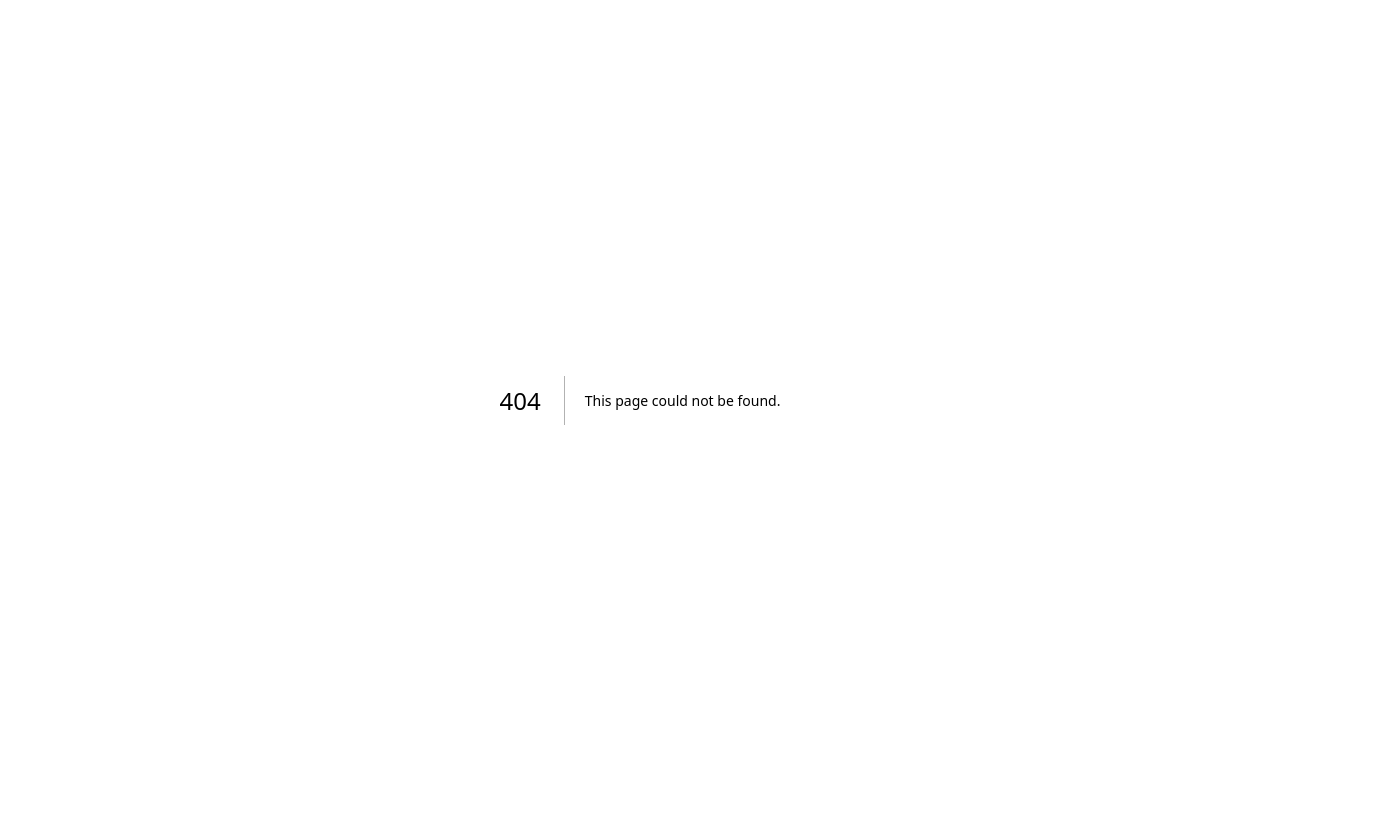
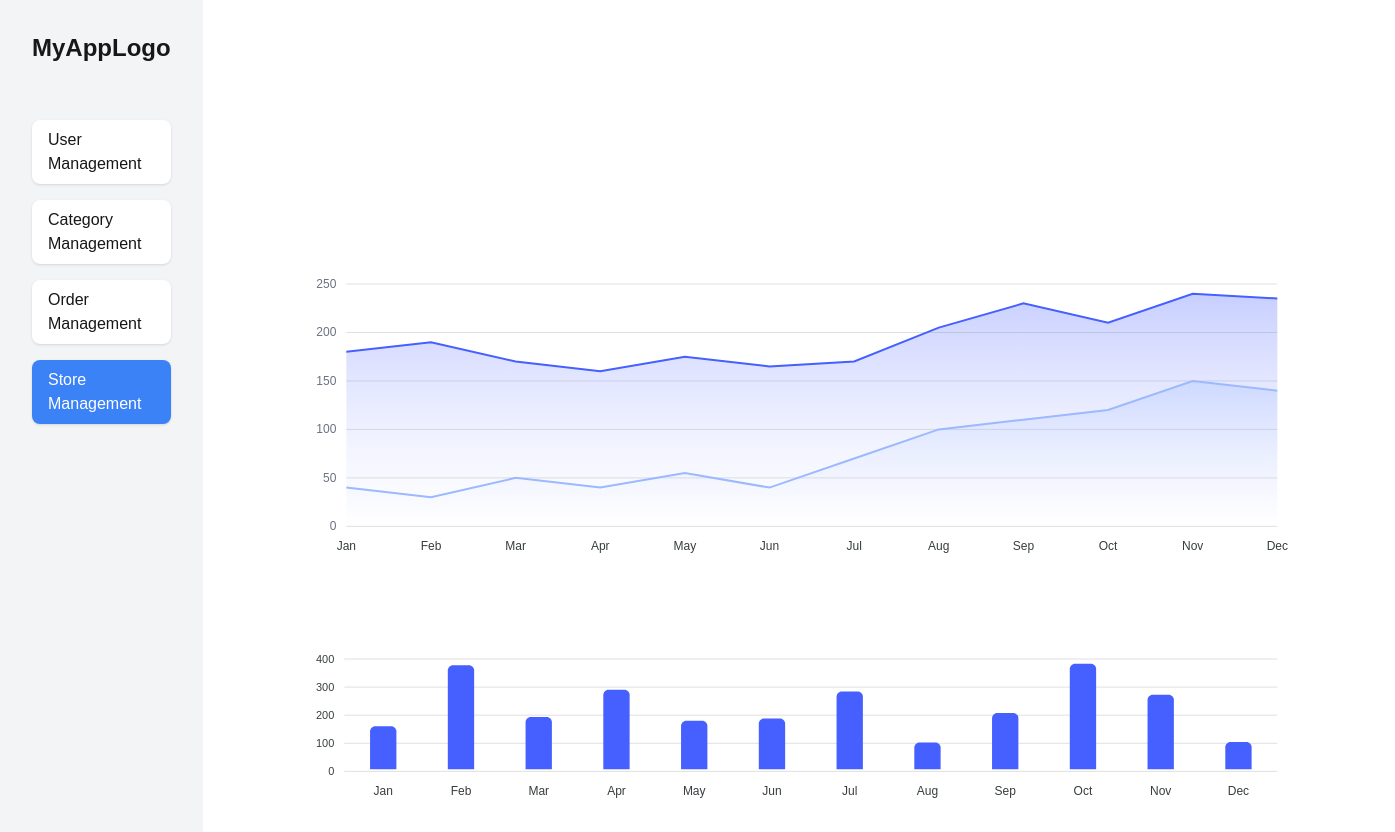
Before and after one commit to AnhZuuu/MilkteaShop_FE, a Next.js app: page /demoUI/store in a window 1280 px wide. Before the commit this address had no page. Shown: the whole page, 1395 px wide, since content can reach past the window. Before the commit the page ends 800 px from the top, so only its background shows below. Built offline with nearby package versions, Linux system fonts and the light colour scheme.

Commit message:
sidebar for demoUI folder

```diff
--- /dev/null
+++ b/src/app/demoUI/layout.tsx
@@ -0,0 +1,23 @@
+
+import SideBar from "@/components/sidebar/sidebar";
+
+export default function MenuLayout({
+  children,
+}: {
+  children: React.ReactNode
+}) {
+  return (
+    <html lang="en">
+      <body className="flex flex-col min-h-screen">
+        <div className="flex flex-1">
+          <aside className="w-1/4 bg-gray-100 p-4">
+            <SideBar />
+          </aside>
+          <main className="flex-1 p-4">
+            {children}
+          </main>
+        </div>
+      </body>
+    </html>
+  );
+}
--- /dev/null
+++ b/src/app/demoUI/store/page.tsx
@@ -0,0 +1,20 @@
+'use client';
+
+import Image from "next/image";
+import LineChartOne from "@/components/charts/line/LineChartOne";
+import BarChartOne from "@/components/charts/bar/BarChartOne";
+
+export default function Home() {
+  return (
+    <div className="grid grid-rows-[20px_1fr_20px] items-center justify-items-center min-h-screen p-8 pb-20 gap-16 sm:p-20 font-[family-name:var(--font-geist-sans)]">
+      <main className="flex flex-col gap-8 row-start-2 items-center sm:items-start">
+      <LineChartOne/>
+
+
+      </main>
+      <footer className="row-start-3 flex gap-6 flex-wrap items-center justify-center">
+      <BarChartOne/>
+      </footer>
+    </div>
+  );
+}
--- a/src/app/page.tsx
+++ b/src/app/page.tsx
@@ -3,18 +3,12 @@
 import Image from "next/image";
 import LineChartOne from "@/components/charts/line/LineChartOne";
 import BarChartOne from "@/components/charts/bar/BarChartOne";
+import LoginComponent from "@/components/login/login";
 
 export default function Home() {
   return (
-    <div className="grid grid-rows-[20px_1fr_20px] items-center justify-items-center min-h-screen p-8 pb-20 gap-16 sm:p-20 font-[family-name:var(--font-geist-sans)]">
-      <main className="flex flex-col gap-8 row-start-2 items-center sm:items-start">
-      <LineChartOne/>
-
-
-      </main>
-      <footer className="row-start-3 flex gap-6 flex-wrap items-center justify-center">
-      <BarChartOne/>
-      </footer>
-    </div>
+    <>
+    <LoginComponent/>
+    </>
   );
 }
--- /dev/null
+++ b/src/components/sidebar/sidebar.tsx
@@ -0,0 +1,39 @@
+
+
+"use client";
+import Link from "next/link";
+import { usePathname } from "next/navigation";
+
+export default function SideBar() {
+  const pathname = usePathname();
+
+  const links = [
+    { href: "/demoUI", label: "User Management" },
+    { href: "/demoUI/category", label: "Category Management" },
+    { href: "/demoUI", label: "Order Management" },
+    { href: "/demoUI/store", label: "Store Management" },
+  ];
+
+  return (
+    <div className="h-full flex flex-col gap-6 p-4 bg-gray-100">
+      {/* Logo */}
+      <div className="text-2xl font-bold text-center">
+        MyAppLogo
+      </div>
+
+      {/* Navigation Links */}
+      <nav className="flex flex-col gap-4 mt-8">
+        {links.map((link) => (
+          <Link
+            key={link.href}
+            href={link.href}
+            className={`px-4 py-2 rounded-lg shadow transition
+              ${pathname === link.href ? "bg-blue-500 text-white" : "bg-white hover:bg-gray-200"}`}
+          >
+            {link.label}
+          </Link>
+        ))}
+      </nav>
+    </div>
+  );
+}
```
